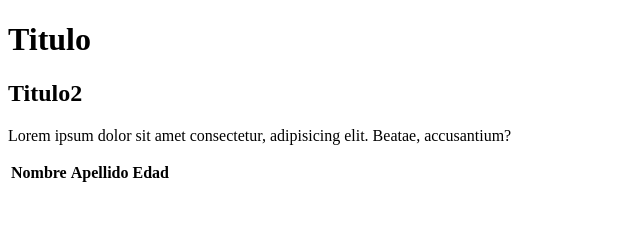
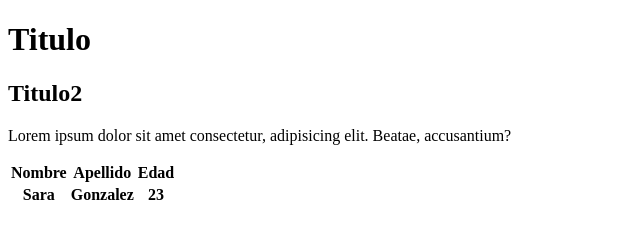
Before and after one commit to HG23rd/ProyectoHTML, a plain HTML site: page index.html in a window 1280 px wide. Shown: the whole page, without its empty margins (0-640 px from the left). Drawn offline with Linux system fonts and the light colour scheme.

Commit message:
ejemplo1

```diff
--- a/index.html
+++ b/index.html
@@ -15,6 +15,11 @@
             <th>Apellido</th>
             <th>Edad</th>
         </tr>
+        <tr>
+            <th>Sara</th>
+            <th>Gonzalez</th>
+            <th>23</th>
+        </tr>
     </table>
 
 </body>
```
